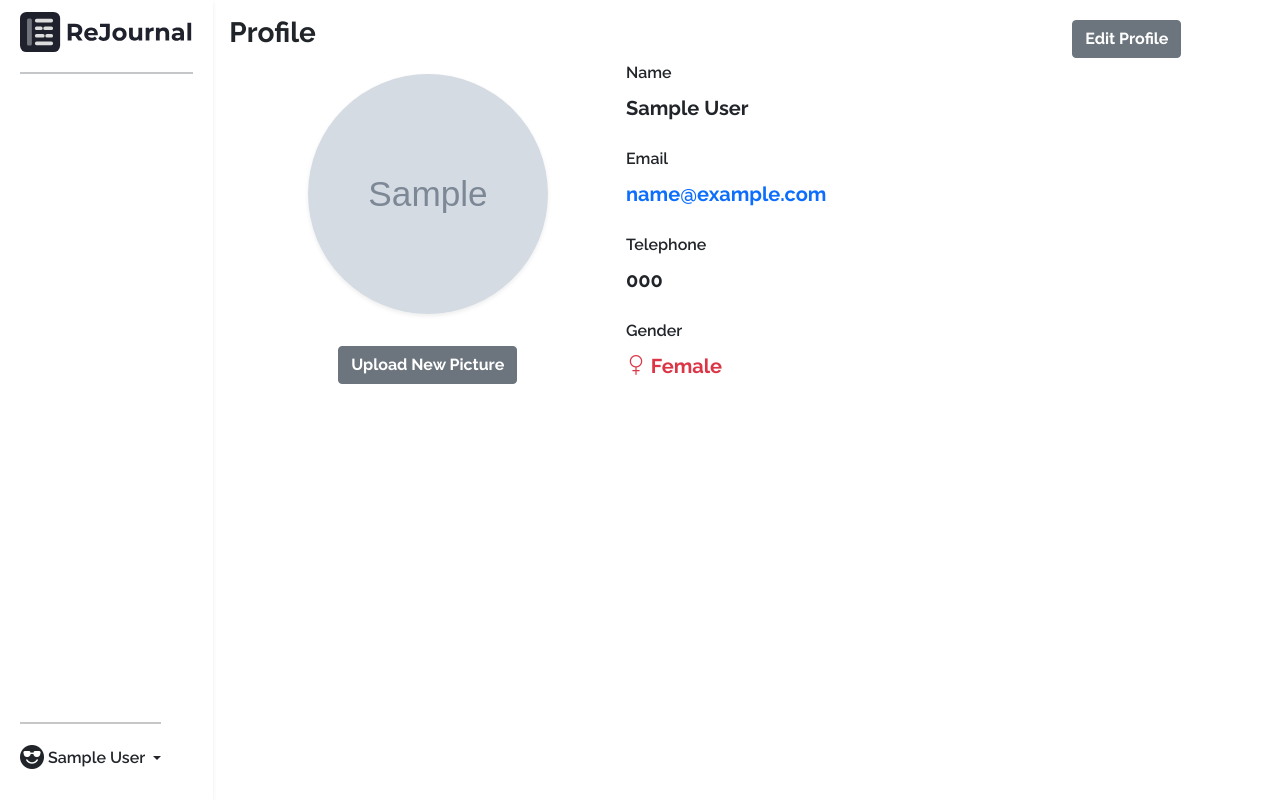
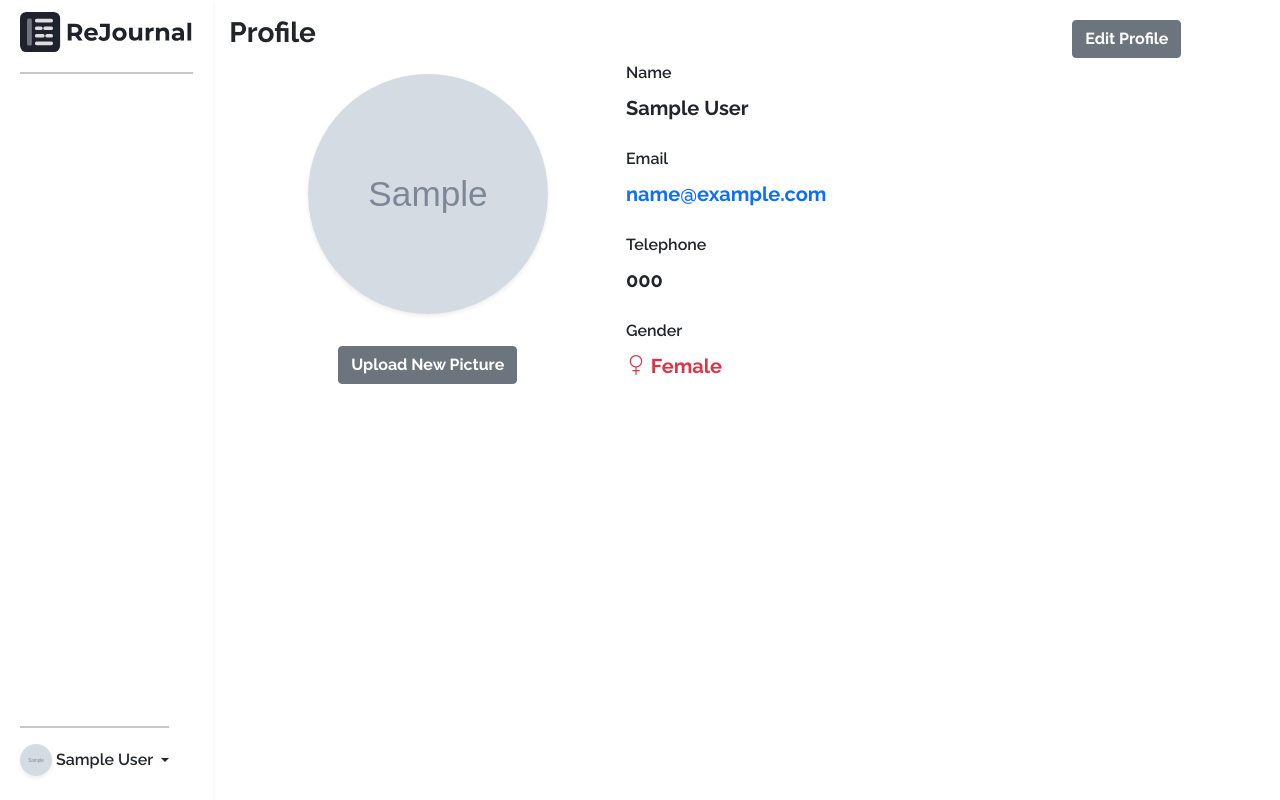
Before and after one commit to ukayaj620/rejournal, a Flask app: page /profile in a window 1280 px wide. Run offline with Flask 2, Linux system fonts and the light colour scheme; a user stored in the database is signed in; tables that the repository leaves empty hold one stand-in row (values such as "Sample post"); grey boxes marked "Sample" are stand-in pictures; parts of the project's set-up code (start-up, migrations or seed data) failed here and were passed over; some libraries are stand-ins or nearby versions.

Commit message:
feat: show profile image as icon

```diff
--- a/app/templates/layout/app.html
+++ b/app/templates/layout/app.html
@@ -1,14 +1,14 @@
 {% include "layout/head.html" %}
 
-<body class="vw-100" style="font-family: 'Raleway', sans-serif; overflow-x: hidden;">
+<body class="vh-100" style="font-family: 'Raleway', sans-serif; overflow-x: hidden;">
   <div class="container-fluid overflow-hidden">
     <div class="row vh-100 overflow-auto">
-      <div class="col-12 col-sm-4 col-md-3 col-xl-2 px-sm-1 px-0 py-1 py-sm-0 shadow-sm bg-white d-flex sticky-top">
-        <div class="d-flex flex-sm-column flex-row flex-grow-1 align-items-center align-items-sm-start px-3 pt-2 text-white">
+      <div class="col-12 col-md-3 col-xl-2 px-sm-1 px-0 py-1 py-sm-0 shadow-sm bg-white d-flex sticky-top">
+        <div class="d-flex flex-md-column flex-row flex-grow-1 align-items-center align-items-md-start px-3 pt-2 text-white">
           <a href="/" class="d-flex align-items-center py-sm-1 mb-md-0 me-md-auto text-white text-decoration-none">
-            <img class="col-9 col-sm-10 col-xl-12" src="{{ url_for('static', filename='icons/rejournal-full.svg') }}">
+            <img class="col-10 col-sm-5 col-md-10 col-xl-12" src="{{ url_for('static', filename='icons/rejournal-full.svg') }}">
           </a>
-          <hr class="d-none d-sm-block w-100 bg-dark border border-dark">
+          <hr class="d-none d-md-block w-100 bg-dark border border-dark">
           {% if role == 'User' %}
             {% set sidebar=[
               ('fs-5 bi-house', 'Home', ''),
@@ -39,18 +39,18 @@
               ('fs-5 bi-tags-fill', 'Topics', [url_for('admin.view_topic')]),
             ]-%}
           {% endif %}
-          <ul class="nav nav-pills flex-sm-column flex-row flex-nowrap flex-shrink-1 flex-sm-grow-0 flex-grow-1 mb-sm-auto mb-0 justify-content-center align-items-center align-items-sm-start" id="menu">
+          <ul class="nav nav-pills flex-md-column flex-row flex-nowrap flex-shrink-1 flex-md-grow-0 flex-grow-1 mb-md-auto mb-0 justify-content-center align-items-center align-items-md-start" id="menu">
             {% for icon, label, href in sidebar %}
               {% if href|length <= 1 %}
                 <li class="nav-item">
-                  <a href="{{ href[0] }}" class="nav-link text-dark px-sm-0 px-2">
-                    <i class="{{ icon }}"></i><span class="ms-1 d-none d-sm-inline fw-semibold">{{ label }}</span>
+                  <a href="{{ href[0] }}" class="nav-link text-dark px-md-0 px-2">
+                    <i class="{{ icon }}"></i><span class="ms-1 d-none d-md-inline fw-semibold">{{ label }}</span>
                   </a>
                 </li>
               {% else %}
               <li class="dropdown">
-                <a href="#" class="nav-link text-dark dropdown-toggle px-sm-0 px-1" id="dropdownJournal" data-bs-toggle="dropdown" aria-expanded="false">
-                  <i class="{{ icon }}"></i><span class="ms-1 d-none d-sm-inline fw-semibold">{{ label }}</span>
+                <a href="#" class="nav-link text-dark dropdown-toggle px-md-0 px-1" id="dropdownJournal" data-bs-toggle="dropdown" aria-expanded="false">
+                  <i class="{{ icon }}"></i><span class="ms-1 d-none d-md-inline fw-semibold">{{ label }}</span>
                 </a>
                 <ul class="dropdown-menu dropdown-menu-dark text-small shadow" aria-labelledby="dropdownJournal">
                 {% for label, dropdown_href in href %}
@@ -61,11 +61,16 @@
               {% endif %}
             {% endfor %}
           </ul>
-          <div class="dropdown py-sm-4 mt-sm-auto ms-auto ms-sm-0 flex-shrink-1">
-            <hr class="d-none d-sm-block w-100 bg-dark border border-dark">
+          <div class="dropdown py-sm-4 mt-md-auto ms-auto ms-md-0 flex-shrink-1">
+            <hr class="d-none d-md-block w-100 bg-dark border border-dark">
             <a href="#" class="d-flex align-items-center text-dark text-decoration-none dropdown-toggle" id="dropdownUser1" data-bs-toggle="dropdown" aria-expanded="false">
+              {% if current_user.picture_path %}
+              <img class="rounded-circle shadow-sm" style="object-fit: cover;" width="32px" height="32px" src="{{ url_for('static', filename='images/uploads/' + current_user.picture_path) }}">
+              <span class="d-none d-md-inline mx-1"><p class="mb-0 text-dark fw-semibold">{{ current_user.name }}</p></span>
+              {% else %}
               <i class="fs-4 bi-emoji-sunglasses-fill"></i>
-              <span class="d-none d-sm-inline mx-1"><p class="mb-0 text-dark fw-semibold">{{ current_user.name }}</p></span>
+              <span class="d-none d-md-inline mx-1"><p class="mb-0 text-dark fw-semibold">{{ current_user.name }}</p></span>
+              {% endif %}
             </a>
             <ul class="dropdown-menu dropdown-menu-dark text-small shadow" aria-labelledby="dropdownUser1">
               <li><a style="font-size: small;" class="dropdown-item" href="/profile">Profile</a></li>
--- a/app/templates/pages/admin/admin/view.html
+++ b/app/templates/pages/admin/admin/view.html
@@ -23,6 +23,7 @@
             <td scope="col">{{ admin.name }}</td>
             <td scope="col">{{ admin.email }}</td>
             <td scope="col">
+              <a type="button" class="btn btn-primary btn-sm fw-semibold me-1"><i class="bi bi-person-square"></i> View</a>
               <a type="button" class="btn btn-warning btn-sm fw-semibold me-1"><i class="bi bi-pencil-square"></i> Edit</a>
               <button class="btn btn-danger btn-sm fw-semibold me-1" data-bs-toggle="modal" data-bs-target="#deleteAdminModal{{ admin.id }}"><i class="bi bi-trash-fill"></i> Delete</button>
             </td>
```
